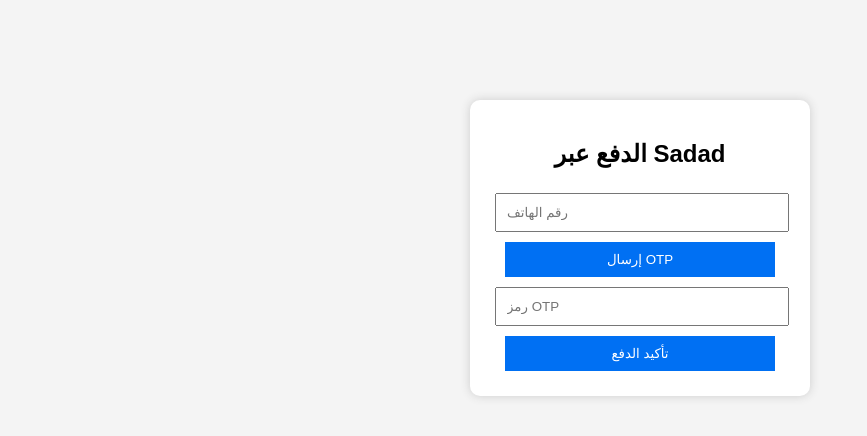
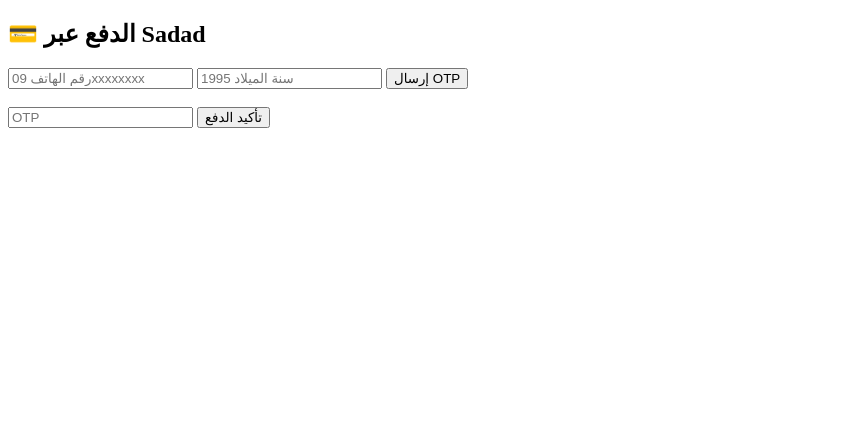
Before and after one commit to ABDALHADE99/sadad-site, a website: page index.html in a window 1280 px wide. Shown: the whole page, without its empty margins (0-867 px from the left). Drawn offline with Linux system fonts and the light colour scheme.

Commit message:
Refactor payment form and update JavaScript functions

```diff
--- a/index.html
+++ b/index.html
@@ -2,83 +2,64 @@
 <html lang="ar">
 <head>
   <meta charset="UTF-8">
-  <title>الدفع عبر Sadad</title>
-  <style>
-    body {
-      font-family: Arial;
-      text-align: center;
-      background: #f4f4f4;
-    }
-    .box {
-      background: white;
-      padding: 20px;
-      margin: 100px auto;
-      width: 300px;
-      border-radius: 10px;
-      box-shadow: 0 0 10px #ccc;
-    }
-    input, button {
-      width: 90%;
-      padding: 10px;
-      margin: 5px;
-    }
-    button {
-      background: #0070f3;
-      color: white;
-      border: none;
-      cursor: pointer;
-    }
-  </style>
+  <title>Sadad Payment</title>
 </head>
 <body>
 
-<div class="box">
-  <h2> الدفع عبر Sadad</h2>
+<h2>💳 الدفع عبر Sadad</h2>
 
-  <input type="text" id="phone" placeholder="رقم الهاتف" />
-  <button onclick="startPayment()">إرسال OTP</button>
+<input id="phone" placeholder="رقم الهاتف 09xxxxxxxx">
+<input id="birth" placeholder="سنة الميلاد 1995">
+<button onclick="start()">إرسال OTP</button>
 
-  <input type="text" id="otp" placeholder="رمز OTP" />
-  <button onclick="confirmPayment()">تأكيد الدفع</button>
-</div>
+<br><br>
+
+<input id="otp" placeholder="OTP">
+<button onclick="confirmPay()">تأكيد الدفع</button>
 
 <script>
 let process_id = null;
-body: JSON.stringify({
-  phone: phone,
-  birth_year: "1995"
-})
-async function startPayment() {
+
+async function start() {
   const phone = document.getElementById("phone").value;
+  const birth = document.getElementById("birth").value;
 
   const res = await fetch("/api/verify", {
     method: "POST",
     headers: {"Content-Type": "application/json"},
-    body: JSON.stringify({ phone })
+    body: JSON.stringify({
+      phone: phone,
+      birth_year: birth
+    })
   });
 
   const data = await res.json();
-  process_id = data.process_id;
+  console.log(data);
 
-  alert("تم إرسال الكود");
+  if (data.result) {
+    process_id = data.result.process_id;
+    alert("✅ تم إرسال OTP");
+  } else {
+    alert("❌ خطأ: " + data.error?.message);
+  }
 }
 
-async function confirmPayment() {
+async function confirmPay() {
   const otp = document.getElementById("otp").value;
 
   const res = await fetch("/api/confirm", {
     method: "POST",
     headers: {"Content-Type": "application/json"},
-    body: JSON.stringify({ process_id, code: otp })
+    body: JSON.stringify({
+      process_id: process_id,
+      code: otp
+    })
   });
 
   const data = await res.json();
+  console.log(data);
 
-  if (data.status === "success") {
-    alert("✅ تم الدفع بنجاح");
-  } else {
-    alert("❌ فشل الدفع");
-  }
+  alert(data.message);
 }
 </script>
 
```
